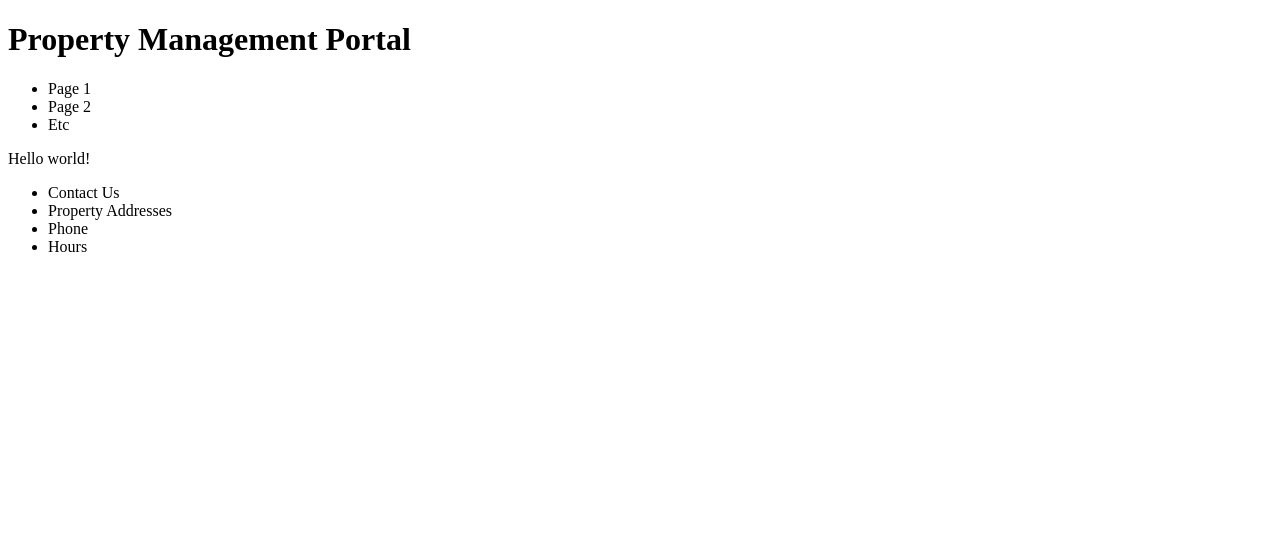
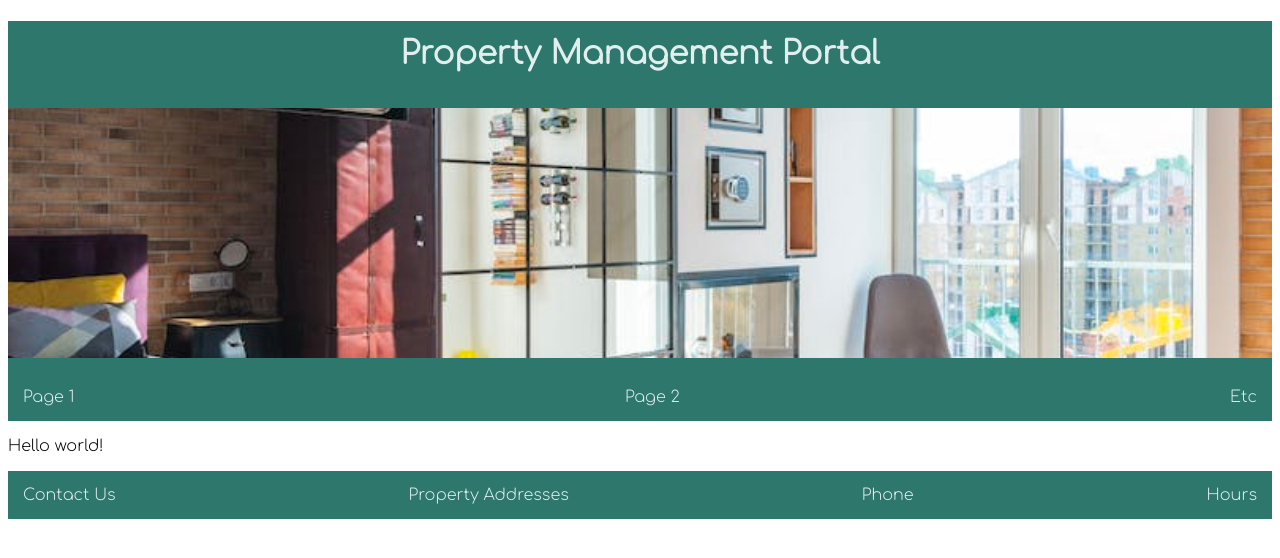
Before and after one commit to giancarlow333/property-mgmt-portal, a plain HTML site: page index.html in a window 1280 px wide. Drawn offline with Linux system fonts and the light colour scheme.

Commit message:
Add styles and background image

```diff
--- a/assets/styles.css
+++ b/assets/styles.css
@@ -0,0 +1,48 @@
+/* Color scheme */
+:root {
+    --base-color: #2E776D;
+    --light: #509188;
+    --lighter: #7FB2AB;
+    --lightest: #E0EFED;
+    --dark: #176056;
+    --darker: #05443B;
+}
+
+* {
+    font-family: Comfortaa;
+}
+
+header,
+footer {
+    color: var(--lightest);
+    background-color: var(--base-color);
+    text-align: center;
+}
+
+header h1 {
+    padding: 15px;
+}
+
+header ul {
+    display: flex;
+    justify-content: space-between;
+    list-style-type: none;
+    padding: 0px 15px 15px 15px;
+}
+
+.header-img {
+    background-image: url(./image4.png);
+    height: 250px;
+    width: 100%;
+    margin-bottom: 30px;
+    margin-top: 15px;
+    background-size: cover;
+    background-position: center;
+}
+
+footer ul {
+    display: flex;
+    justify-content: space-between;
+    list-style-type: none;
+    padding: 15px;
+}
--- a/index.html
+++ b/index.html
@@ -5,10 +5,12 @@
         <link rel="preconnect" href="https://fonts.googleapis.com">
         <link rel="preconnect" href="https://fonts.gstatic.com" crossorigin>
         <link href="https://fonts.googleapis.com/css2?family=Comfortaa:wght@300&display=swap" rel="stylesheet">
+        <link rel="stylesheet" href="./assets/styles.css" />
     </head>
     <body>
         <header>
             <h1>Property Management Portal</h1>
+            <div class="header-img"></div>
             <ul>
                 <li>Page 1</li>
                 <li>Page 2</li>
```
Also changed, not shown: assets/image4.png (added).
